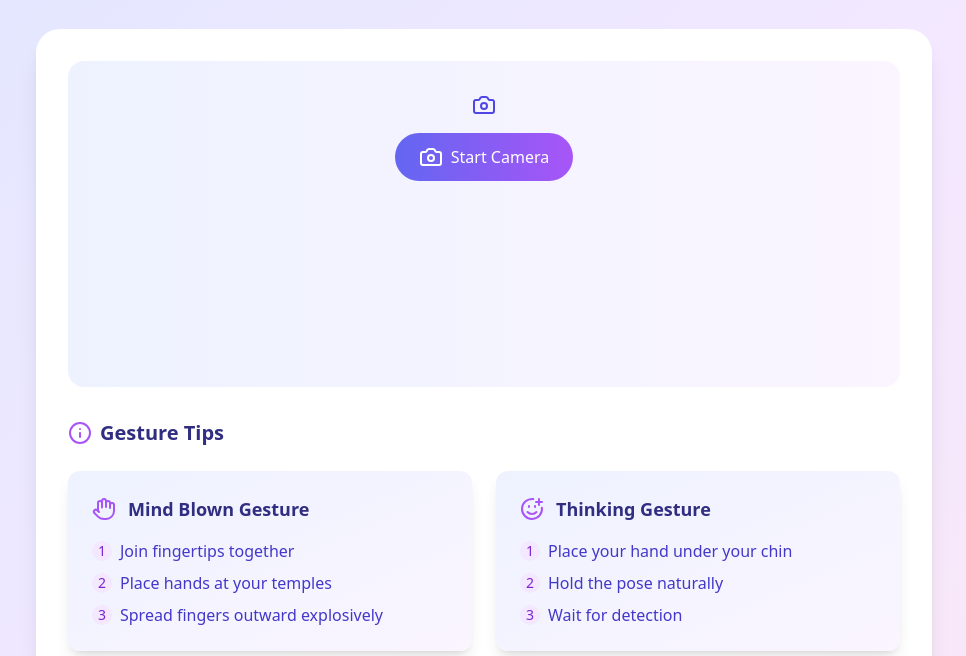
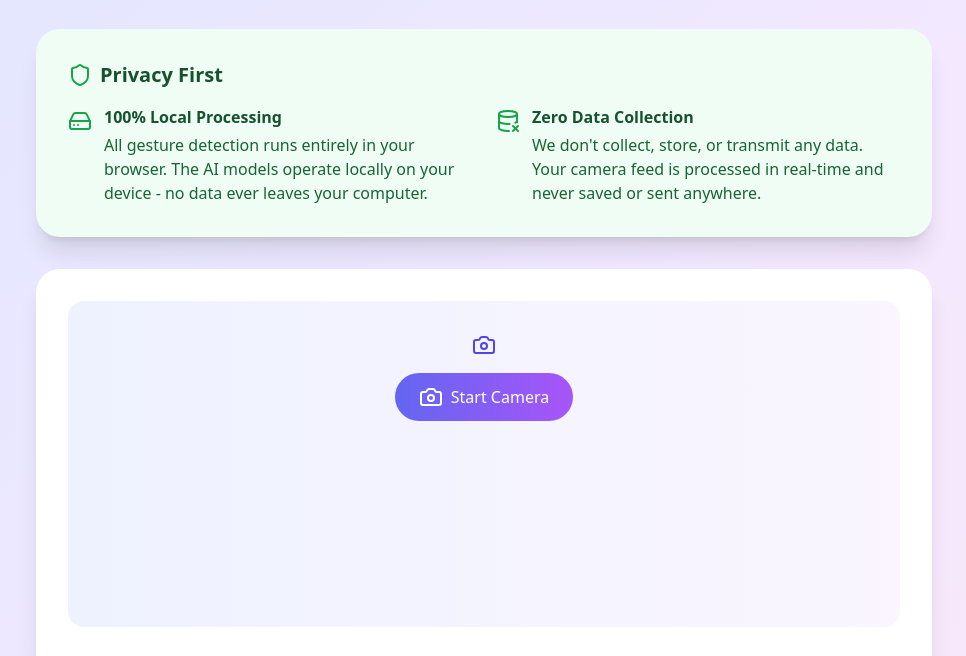
Before and after one commit to paddleboard-ai/glance, a plain HTML site: page index.html in a window 1280 px wide. Shown: the part 119-775 px from the top of the page, without its empty margins (156-1122 px from the left). Drawn offline with nearby package versions, Linux system fonts and the light colour scheme.

Commit message:
privacy notice

```diff
--- a/index.html
+++ b/index.html
@@ -18,7 +18,33 @@
                 </h1>
                 <p class="text-lg text-indigo-700">Play with computer vision gesture detection!</p>
             </div>
-
+            <!-- Privacy Notice -->
+            <div class="bg-green-50 rounded-3xl shadow-xl p-8 mb-8">
+                <div class="flex items-center gap-2 mb-4">
+                    <i data-lucide="shield" class="text-green-600"></i>
+                    <h2 class="text-xl font-semibold text-green-900">Privacy First</h2>
+                </div>
+                <div class="grid grid-cols-1 md:grid-cols-2 gap-6">
+                    <div class="flex items-start gap-3">
+                        <div class="mt-1">
+                            <i data-lucide="hard-drive" class="text-green-600"></i>
+                        </div>
+                        <div>
+                            <h3 class="font-semibold text-green-900 mb-1">100% Local Processing</h3>
+                            <p class="text-green-800">All gesture detection runs entirely in your browser. The AI models operate locally on your device - no data ever leaves your computer.</p>
+                        </div>
+                    </div>
+                    <div class="flex items-start gap-3">
+                        <div class="mt-1">
+                            <i data-lucide="database-x" class="text-green-600"></i>
+                        </div>
+                        <div>
+                            <h3 class="font-semibold text-green-900 mb-1">Zero Data Collection</h3>
+                            <p class="text-green-800">We don't collect, store, or transmit any data. Your camera feed is processed in real-time and never saved or sent anywhere.</p>
+                        </div>
+                    </div>
+                </div>
+            </div>
             <!-- Main Content -->
             <div class="bg-white rounded-3xl shadow-xl p-8 mb-8">
                 <!-- Camera View -->
```
